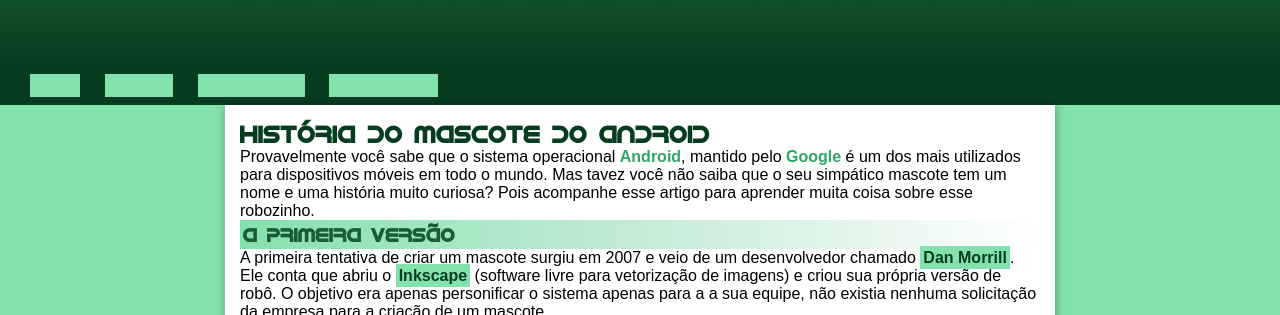
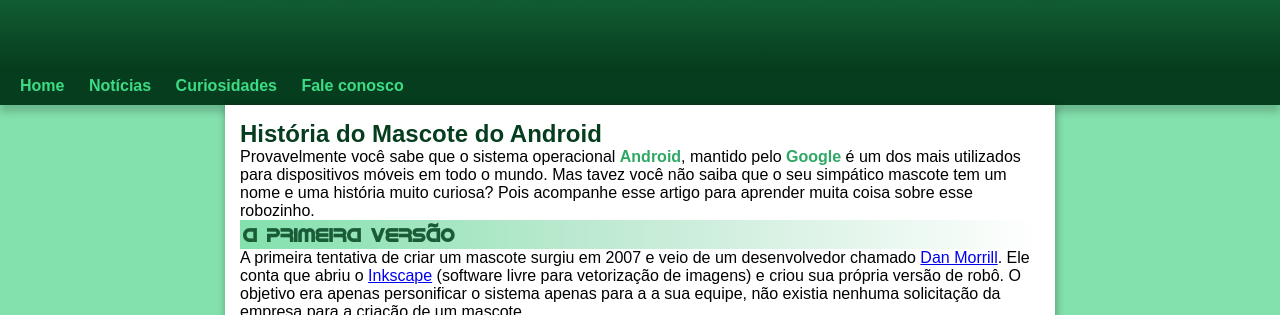
Before and after one commit to ciparthur/site-android, a plain HTML site: page android.html in a window 1280 px wide. Shown: the part 158-473 px from the top of the page. Drawn offline with Linux system fonts and the light colour scheme.

Commit message:
Update style.css

```diff
--- a/_style/style.css
+++ b/_style/style.css
@@ -21,20 +21,21 @@
     --cor3: #2fa866;
     --cor4: #1a5c37;
     --cor5: #063d1e;
-    --fonte0: Arial, Helvetica, sans-serif;
-    --fonte1: 'Bebas Neue', cursive;
-    --fonte2: 'iDroid', sans-serif;
+
+    --fonte-padrao: Arial, Helvetica, sans-serif;
+    --fonte-destaque: 'Bebas Neue', cursive;
+    --fonte-android: 'iDroid', sans-serif;
 }
 
 body {
     background-color: var(--cor1);
     color: var(--cor0);
-    font-family: var(--fonte0);
+    font-family: var(--fonte-padrao);
     font-size: 1em;
 }
 
 header {
-    background-image: linear-gradient(to bottom, var(--cor3), var(--cor4), var(--cor5));
+    background-image: linear-gradient(to bottom, var(--cor3), var(--cor5));
     color: white;
     text-align: center;
     padding: 70px;
@@ -43,25 +44,27 @@ header {
 }
 
 header > h1 {
-    font-family: var(--fonte1);
+    font-family: var(--fonte-destaque);
 }
 
 nav {
-    background-image: linear-gradient(to bottom, var(--cor5), var(--cor5));
+    background-color: var(--cor5);
     padding: 10px;
     font-weight: bold;
+    box-shadow: 0px 7px 7px rgba(0, 0, 0, 0.192);
 }
 
 nav > a {
     text-decoration: none;
-    color: var(--cor1);
-    margin-left: 20px;
+    color: var(--cor2);
+    padding: 10px;
+    transition-duration: 0.5s;
 }
 
 nav > a:hover {
     color: var(--cor4);
     background-color: var(--cor1);
-    padding: 10px;
+    border-radius: 5px;
 }
 
 main {
@@ -76,20 +79,12 @@ main {
 }
 
 strong {
-    font-family: var(--fonte0);
+    font-family: var(--fonte-padrao);
     color: var(--cor3);
 }
 
-a {
-    background-color: var(--cor1);
-    color: var(--cor5);
-    text-decoration: none;
-    font-weight: bold;
-    padding: 3px;
-}
-
 .titulo {
-    font-family: var(--fonte2);
+    font-family: var(--fonte-android);
     font-size: 1.2em;
     color: var(--cor4);
     background-image: linear-gradient(to right, var(--cor1), var(--cor0), white);
```
